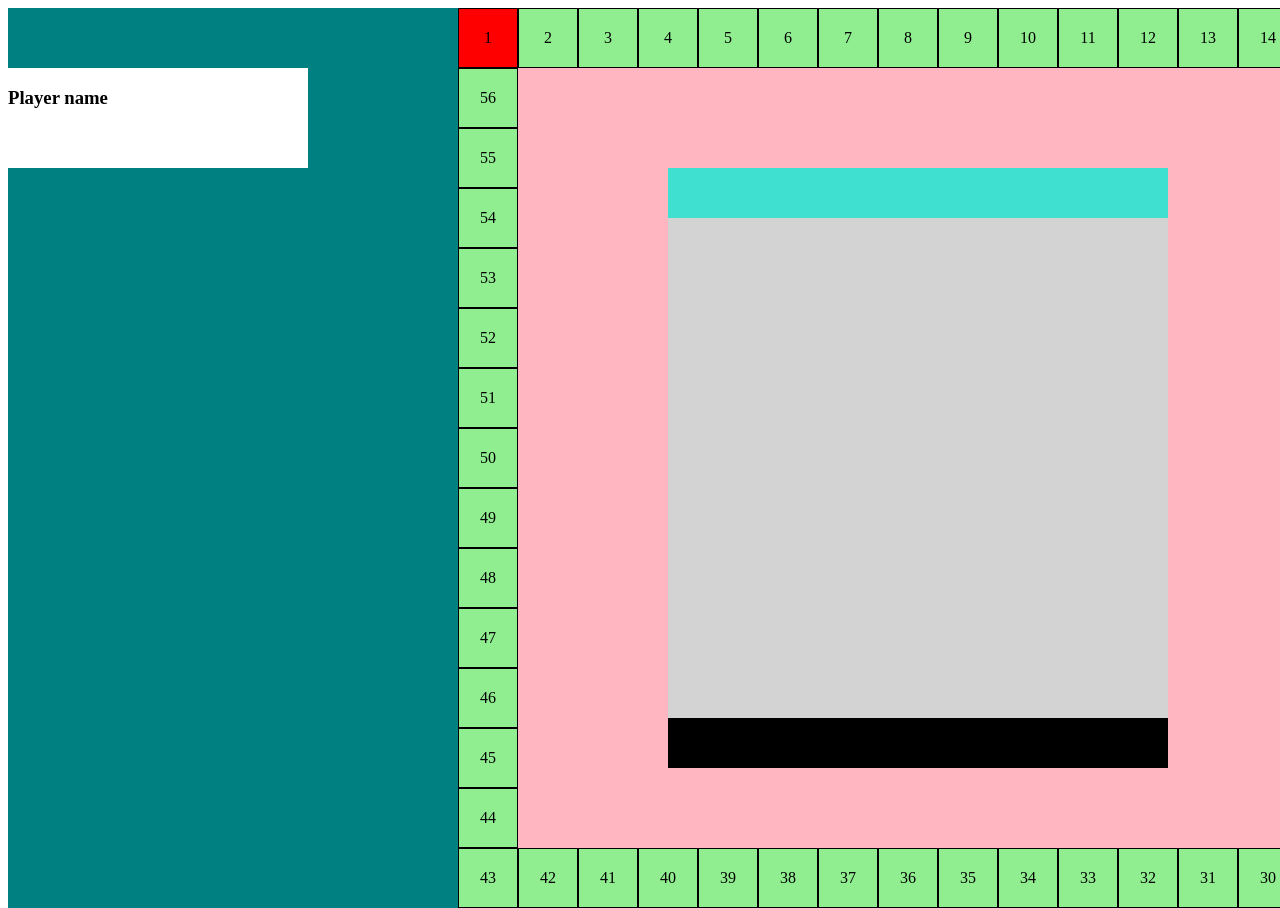
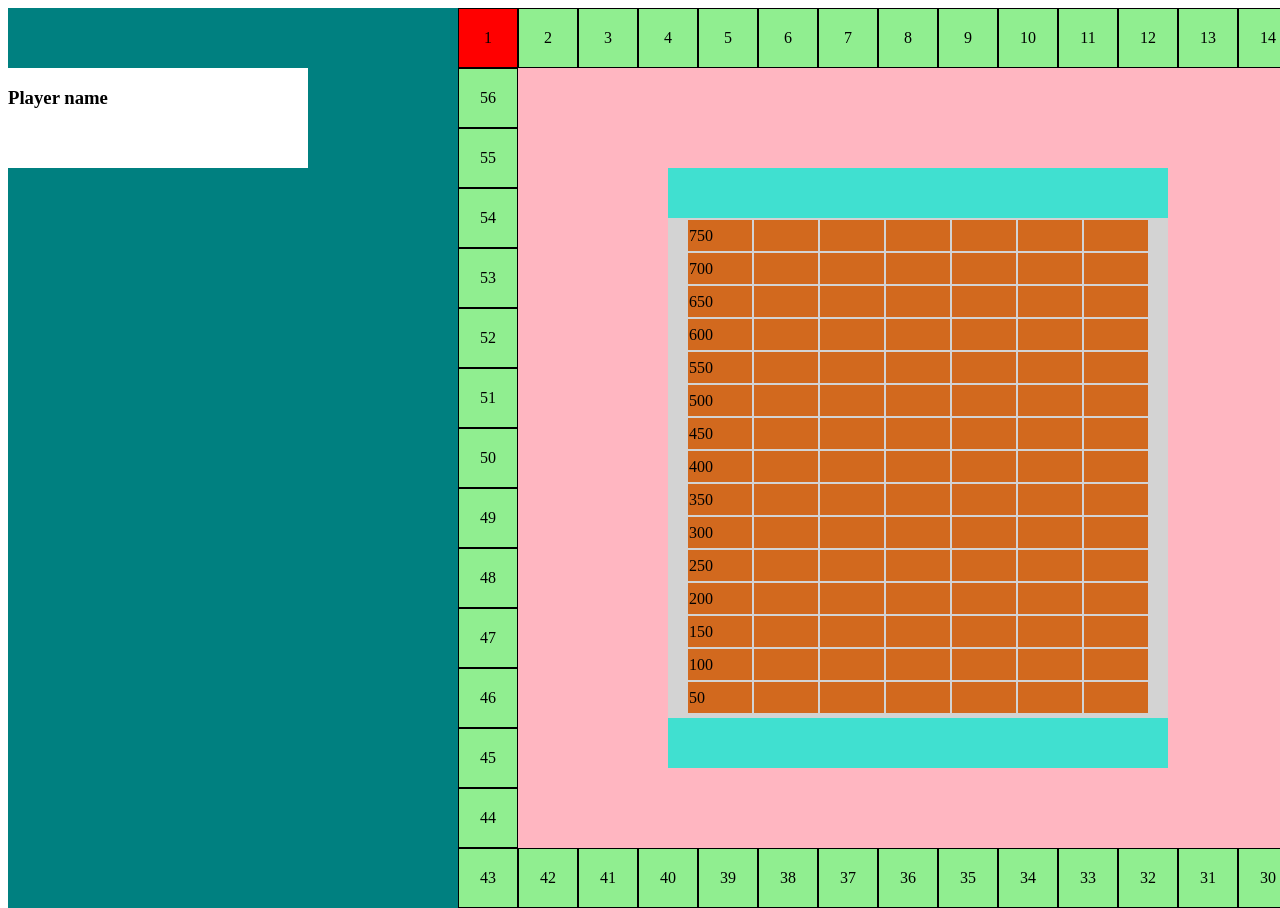
Before and after one commit to arildandreassen/mygame, a React (Create React App) app: page / in a window 1280 px wide. Shown: the top 908 px of the page. Built offline with nearby package versions, Linux system fonts and the light colour scheme.

Commit message:
added sample table

```diff
--- a/src/Board.jsx
+++ b/src/Board.jsx
@@ -5,7 +5,6 @@ import Middle from "./Middle";
 import Bottom from "./Bottom";
 
 const Board = (props) => {
-  console.log(props.location);
   return (
     <div className="board">
       <Top location={props.location} />
--- /dev/null
+++ b/src/StockGraph.jsx
@@ -0,0 +1,147 @@
+import "./style/stockgraph.css";
+
+const StockGraph = () => {
+  return (
+    <div className="stockgraph">
+      <table>
+        <tr>
+          <td>750</td>
+          <td></td>
+          <td></td>
+          <td></td>
+          <td></td>
+          <td></td>
+          <td></td>
+        </tr>
+        <tr>
+          <td>700</td>
+          <td></td>
+          <td></td>
+          <td></td>
+          <td></td>
+          <td></td>
+          <td></td>
+        </tr>
+        <tr>
+          <td>650</td>
+          <td></td>
+          <td></td>
+          <td></td>
+          <td></td>
+          <td></td>
+          <td></td>
+        </tr>
+        <tr>
+          <td>600</td>
+          <td></td>
+          <td></td>
+          <td></td>
+          <td></td>
+          <td></td>
+          <td></td>
+        </tr>
+        <tr>
+          <td>550</td>
+          <td></td>
+          <td></td>
+          <td></td>
+          <td></td>
+          <td></td>
+          <td></td>
+        </tr>
+        <tr>
+          <td>500</td>
+          <td></td>
+          <td></td>
+          <td></td>
+          <td></td>
+          <td></td>
+          <td></td>
+        </tr>
+        <tr>
+          <td>450</td>
+          <td></td>
+          <td></td>
+          <td></td>
+          <td></td>
+          <td></td>
+          <td></td>
+        </tr>
+        <tr>
+          <td>400</td>
+          <td></td>
+          <td></td>
+          <td></td>
+          <td></td>
+          <td></td>
+          <td></td>
+        </tr>
+        <tr>
+          <td>350</td>
+          <td></td>
+          <td></td>
+          <td></td>
+          <td></td>
+          <td></td>
+          <td></td>
+        </tr>
+        <tr>
+          <td>300</td>
+          <td></td>
+          <td></td>
+          <td></td>
+          <td></td>
+          <td></td>
+          <td></td>
+        </tr>
+        <tr>
+          <td>250</td>
+          <td></td>
+          <td></td>
+          <td></td>
+          <td></td>
+          <td></td>
+          <td></td>
+        </tr>
+        <tr>
+          <td>200</td>
+          <td></td>
+          <td></td>
+          <td></td>
+          <td></td>
+          <td></td>
+          <td></td>
+        </tr>
+        <tr>
+          <td>150</td>
+          <td></td>
+          <td></td>
+          <td></td>
+          <td></td>
+          <td></td>
+          <td></td>
+        </tr>
+        <tr>
+          <td>100</td>
+          <td></td>
+          <td></td>
+          <td></td>
+          <td></td>
+          <td></td>
+          <td></td>
+        </tr>
+        <tr>
+          <td>50</td>
+          <td></td>
+          <td></td>
+          <td></td>
+          <td></td>
+          <td></td>
+          <td></td>
+        </tr>
+      </table>
+    </div>
+  );
+};
+
+export default StockGraph;
--- a/src/Stocks.jsx
+++ b/src/Stocks.jsx
@@ -1,8 +1,12 @@
+import StockGraph from "./StockGraph";
+
 const Stocks = () => {
   return (
     <div className="stocks">
       <div className="header"></div>
-      <div className="body"></div>
+      <div className="body">
+        <StockGraph />
+      </div>
       <div className="footer"></div>
     </div>
   );
--- /dev/null
+++ b/src/style/stockgraph.css
@@ -0,0 +1 @@
+/* 780 */
--- a/src/style/stocks.css
+++ b/src/style/stocks.css
@@ -17,5 +17,15 @@
 
 .stocks .footer {
   height: 50px;
-  background-color: black;
+  background-color: turquoise;
 }
+
+.stocks table {
+  margin: auto;
+}
+
+.stockgraph td {
+  height: 29px;
+  width: 62px;
+  background-color: chocolate;
+}
```
